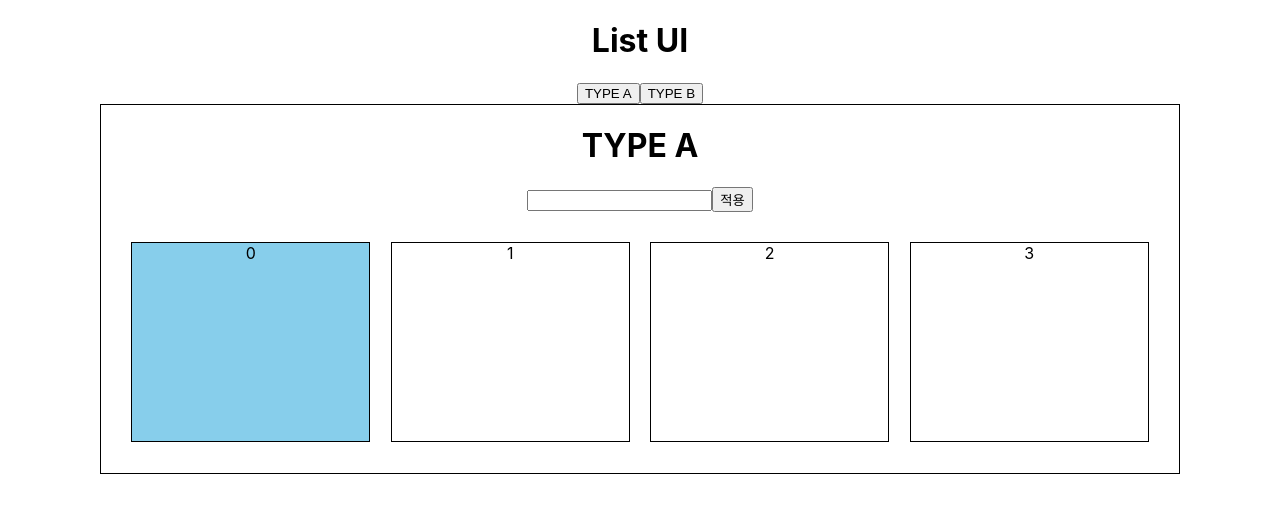
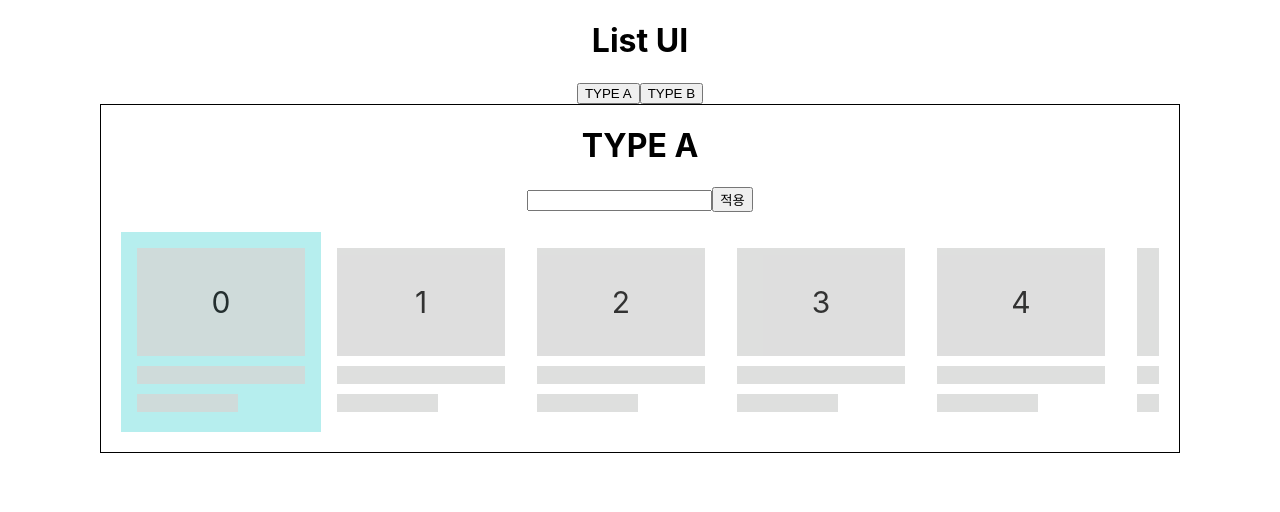
Before and after one commit to gyeol1212/React-List-UI, a React (Create React App) app: page / in a window 1280 px wide. Both pictures are taken after a click on the button "TYPE A". Shown: the top 512 px of the page. Built offline with nearby package versions, Linux system fonts and the light colour scheme.

Commit message:
type A protoType 완성

```diff
--- a/src/components/Content.js
+++ b/src/components/Content.js
@@ -16,7 +16,11 @@ const Content = props => {
 
   useEffect(() => {
     if (props.isSelected) {
-      divEl.current.scrollIntoView();
+      if (props.isPlus) {
+        divEl.current.scrollIntoView(false);
+      } else {
+        divEl.current.scrollIntoView(true);
+      }
     }
   }, [props.isSelected]);
 
--- /dev/null
+++ b/src/components/ContentA.js
@@ -0,0 +1,56 @@
+import React, { useState, useEffect, useRef } from 'react';
+import styled from 'styled-components';
+
+import ContentDetail from './ContentDetail';
+
+const ContentContainer = styled.div`
+  /* border: 1px solid black; */
+  /* margin: 1%; */
+  width: 25%;
+  width: 200px;
+  height: 200px;
+  box-sizing: border-box;
+  display: inline-block;
+  background-color: ${props => props.isSelected && 'rgb(182,238,238)'};
+`;
+
+const Content = props => {
+  const divEl = useRef(null);
+
+  useEffect(() => {
+    if (props.isSelected) {
+      if (props.isPressArrow > 0) {
+        // console.log(divEl);
+        // console.log(divEl.current.parentNode);
+
+        // const el = divEl.current;
+
+        // const style = window.getComputedStyle(el);
+
+        // const margin = style.margin;
+        // const res = Number(margin.substring(0, 7));
+        // console.log(res);
+
+        const width = divEl.current.offsetWidth;
+        const parentLeft = divEl.current.parentNode.clientLeft;
+        divEl.current.parentNode.scrollTo(
+          parentLeft + width * props.num,
+          // + res * props.num * 2
+          0
+        );
+      }
+    }
+  }, [props.isSelected, props.isPressArrow]);
+
+  return (
+    <ContentContainer
+      isSelected={props.isSelected}
+      onClick={props.clickContent}
+      ref={divEl}
+    >
+      <ContentDetail num={props.num} />
+    </ContentContainer>
+  );
+};
+
+export default Content;
--- /dev/null
+++ b/src/components/ContentDetail.js
@@ -0,0 +1,39 @@
+import React from 'react';
+import styled from 'styled-components';
+
+const ContentDiv = styled.div`
+  /* border: 1px solid black; */
+  height: 90%;
+  margin: 1rem;
+`;
+
+const Header = styled.div`
+  height: 60%;
+  background-color: rgb(214, 215, 214);
+  opacity: 0.8;
+  display: flex;
+  align-items: center;
+  justify-content: center;
+  font-size: 30px;
+`;
+
+const Title = styled(Header)`
+  height: 10%;
+  margin: 10px 0;
+`;
+const Subtitle = styled(Header)`
+  height: 10%;
+  width: 60%;
+`;
+
+const ContentDetail = props => {
+  return (
+    <ContentDiv>
+      <Header> {props.num}</Header>
+      <Title />
+      <Subtitle />
+    </ContentDiv>
+  );
+};
+
+export default ContentDetail;
--- a/src/containers/TypeA.js
+++ b/src/containers/TypeA.js
@@ -1,6 +1,6 @@
-import React, { useState, useEffect } from 'react';
+import React, { useState, useEffect, useRef } from 'react';
 import styled from 'styled-components';
-import Content from '../components/Content';
+import Content from '../components/ContentA';
 import useKeyPress from '../Hooks/useKeyPress';
 
 const TypeContainer = styled.div`
@@ -9,12 +9,17 @@ const TypeContainer = styled.div`
 `;
 
 const ContentsContainer = styled.div`
-  overflow-x: scroll;
+  overflow-x: hidden;
   white-space: nowrap;
   margin: 20px;
 `;
 
-const TypeA = () => {
+const TypeA = props => {
+  // const divEl = useRef(null);
+
+  // useEffect(() => {
+  //   console.log('parent', divEl);
+  // });
   const [number, changeNumber] = useState(0);
 
   const initialList = [];
@@ -25,6 +30,8 @@ const TypeA = () => {
   const [lists, changeListCount] = useState(initialList);
 
   const [selectedNum, changeSelectedNum] = useState(0);
+
+  const [isPressArrow, setIsPressArrow] = useState(-1);
 
   const inputChangeHandler = e => {
     const { value } = e.target;
@@ -43,8 +50,6 @@ const TypeA = () => {
     changeSelectedNum(num);
   };
 
-  const upPress = useKeyPress('ArrowUp');
-  const downPress = useKeyPress('ArrowDown');
   const leftPress = useKeyPress('ArrowLeft');
   const rightPress = useKeyPress('ArrowRight');
 
@@ -63,21 +68,8 @@ const TypeA = () => {
         changeSelectedNum(lists.length - 1);
       }
     }
-    if (downPress) {
-      if (selectedNum < lists.length - 5) {
-        changeSelectedNum(selectedNum + 4);
-      } else {
-        changeSelectedNum(selectedNum + 4 - lists.length);
-      }
-    }
-    if (upPress) {
-      if (selectedNum > 3) {
-        changeSelectedNum(selectedNum - 4);
-      } else {
-        changeSelectedNum(lists.length + selectedNum - 4);
-      }
-    }
-  }, [upPress, downPress, leftPress, rightPress]);
+    setIsPressArrow(isPressArrow + 1);
+  }, [leftPress, rightPress]);
 
   return (
     <TypeContainer>
@@ -92,6 +84,7 @@ const TypeA = () => {
               num={key}
               isSelected={selectedNum === key}
               clickContent={() => clickContent(key)}
+              isPressArrow={isPressArrow}
             />
           );
         })}
--- a/src/containers/TypeB.js
+++ b/src/containers/TypeB.js
@@ -28,6 +28,8 @@ const TypeA = () => {
 
   const [selectedNum, changeSelectedNum] = useState(0);
 
+  const [isPlus, setIsPlus] = useState(true);
+
   const inputChangeHandler = e => {
     const { value } = e.target;
     changeNumber(value);
@@ -57,6 +59,7 @@ const TypeA = () => {
       } else {
         changeSelectedNum(0);
       }
+      setIsPlus(true);
     }
     if (leftPress) {
       if (selectedNum > 0) {
@@ -64,6 +67,7 @@ const TypeA = () => {
       } else {
         changeSelectedNum(lists.length - 1);
       }
+      setIsPlus(false);
     }
     if (downPress) {
       if (selectedNum < lists.length - 5) {
@@ -71,6 +75,7 @@ const TypeA = () => {
       } else {
         changeSelectedNum(selectedNum + 4 - lists.length);
       }
+      setIsPlus(true);
     }
     if (upPress) {
       if (selectedNum > 3) {
@@ -78,6 +83,7 @@ const TypeA = () => {
       } else {
         changeSelectedNum(lists.length + selectedNum - 4);
       }
+      setIsPlus(false);
     }
   }, [upPress, downPress, leftPress, rightPress]);
 
@@ -94,6 +100,7 @@ const TypeA = () => {
               num={key}
               isSelected={selectedNum === key}
               clickContent={() => clickContent(key)}
+              isPlus={isPlus}
             />
           );
         })}
```
